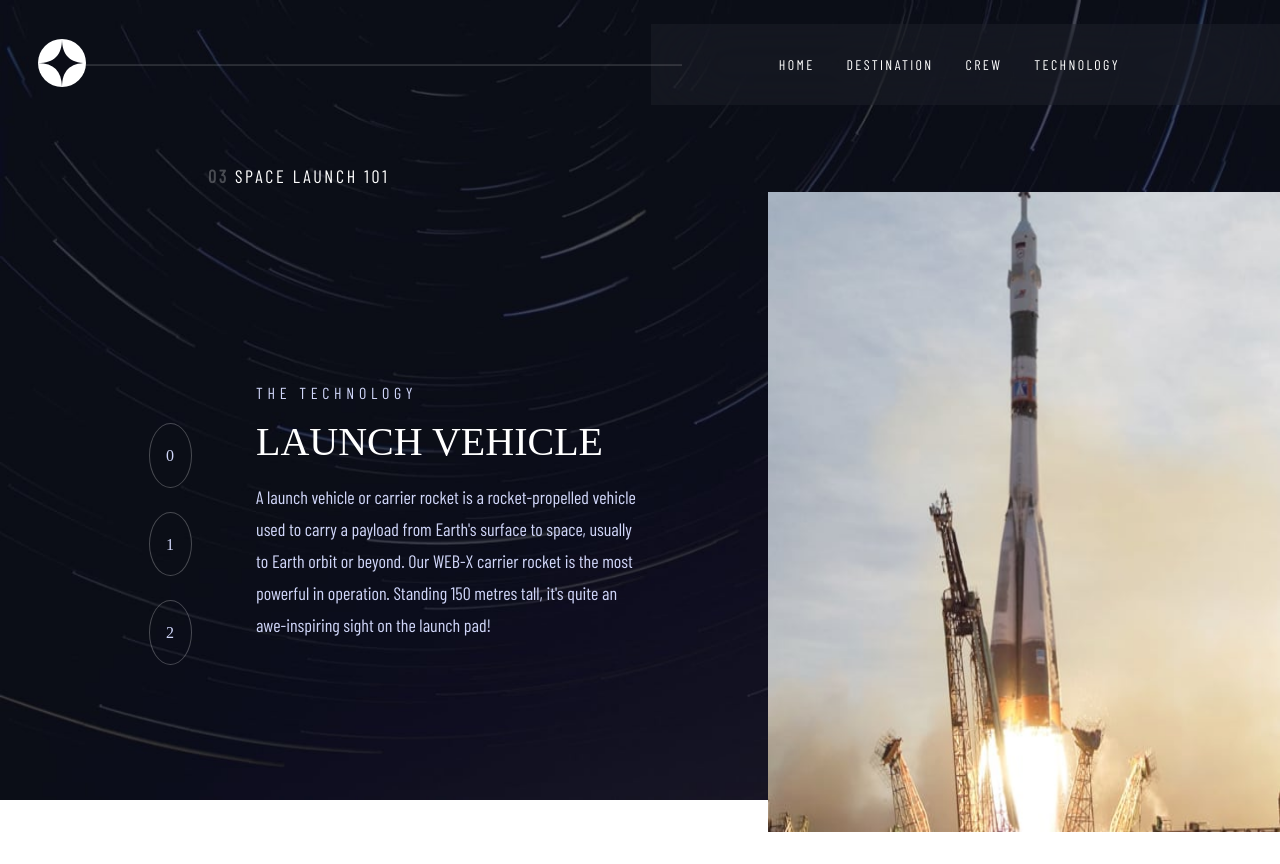
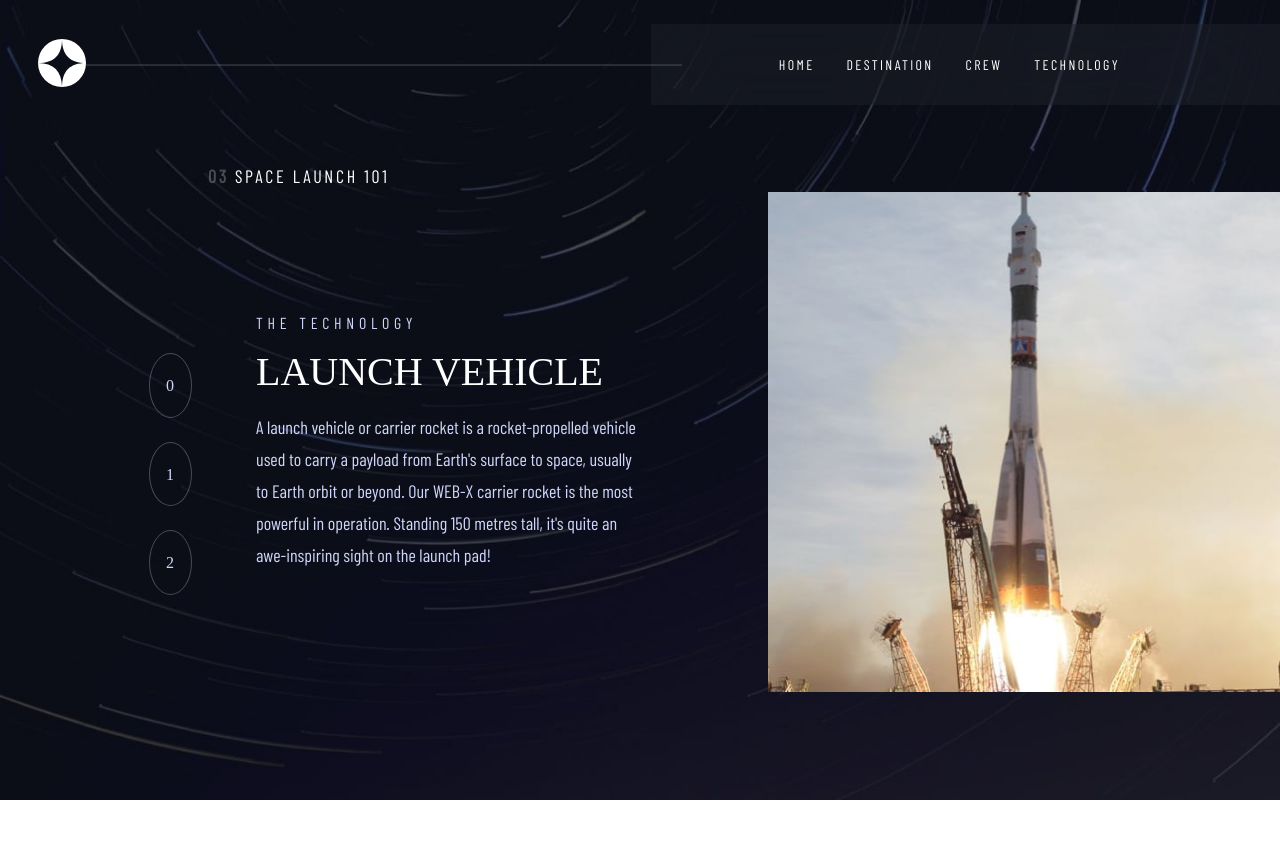
Before and after one commit to RenzVanni/space_tourism, a React (Vite) app: page /technology in a window 1280 px wide. After the commit the page ends 800 px from the top, so only its background shows below. Built offline with nearby package versions, Linux system fonts and the light colour scheme; a web font is replaced by a local one.

Commit message:
tech css

```diff
--- a/src/scss/layout/_technology.scss
+++ b/src/scss/layout/_technology.scss
@@ -116,7 +116,7 @@
 
     .main-context {
       display: grid;
-      height: 100%;
+      height: 500px;
       grid-template-columns: 0.5fr 1fr 1fr;
       align-items: start;
 
@@ -139,7 +139,7 @@
         justify-content: center;
         align-items: end;
         margin-right: 4rem;
-        height: inherit;
+        height: 100%;
       }
 
       .about-tech {
@@ -150,7 +150,7 @@
         text-align: start;
         justify-content: center;
         margin-right: 8rem;
-        height: inherit;
+        height: 100%;
 
         h3 {
           margin: 1rem 0;
--- a/src/scss/styles.css
+++ b/src/scss/styles.css
@@ -689,7 +689,7 @@ li {
   }
   .technology .main-context {
     display: grid;
-    height: 100%;
+    height: 500px;
     grid-template-columns: 0.5fr 1fr 1fr;
     align-items: start;
   }
@@ -711,7 +711,7 @@ li {
     justify-content: center;
     align-items: end;
     margin-right: 4rem;
-    height: inherit;
+    height: 100%;
   }
   .technology .main-context .about-tech {
     grid-column: 2/3;
@@ -721,7 +721,7 @@ li {
     text-align: start;
     justify-content: center;
     margin-right: 8rem;
-    height: inherit;
+    height: 100%;
   }
   .technology .main-context .about-tech h3 {
     margin: 1rem 0;
```
Also changed, not shown: 1 other file (tests, documents, lock files or other folders).
